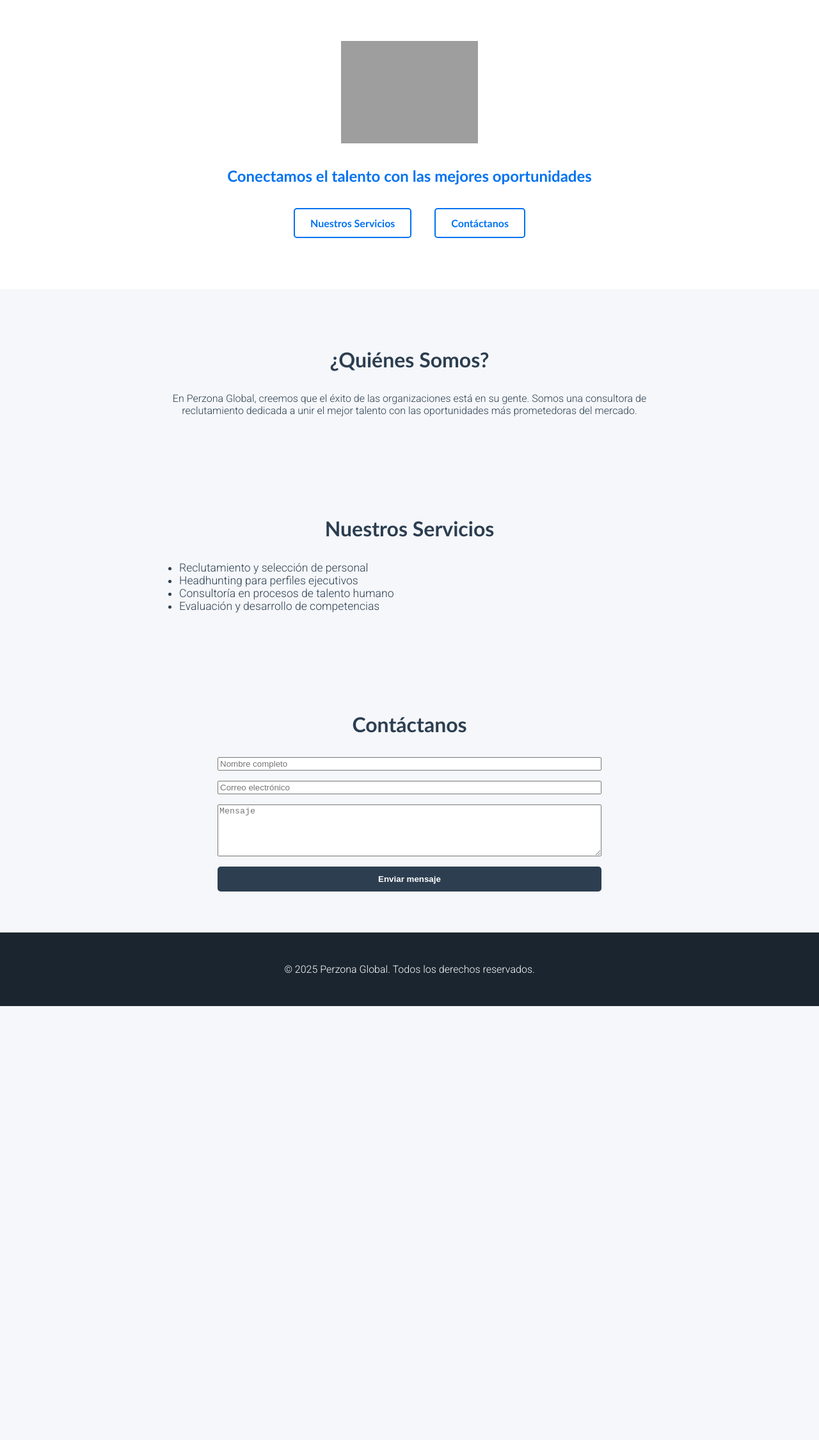
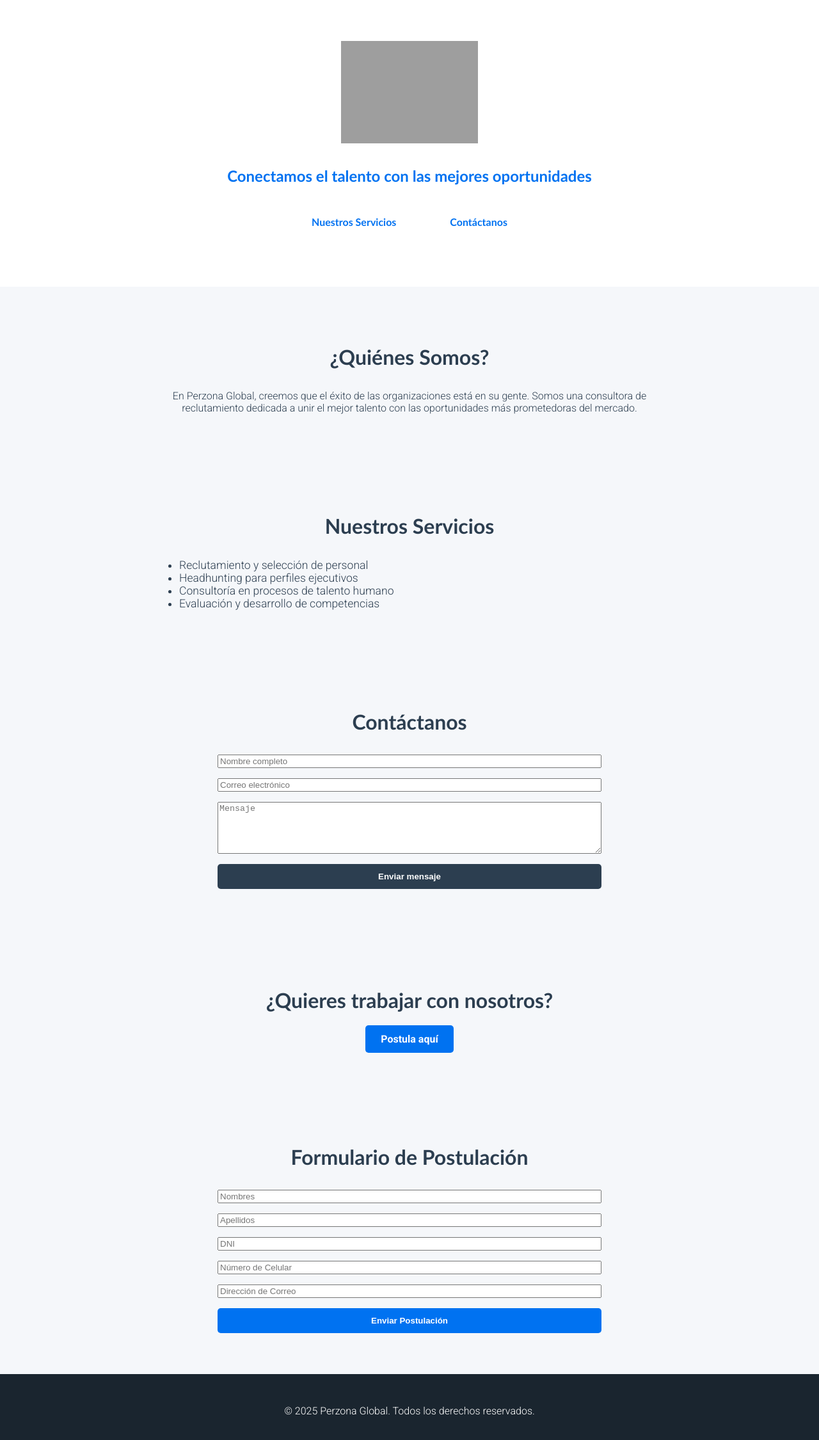
Before and after one commit to VACUDIMU/PERZONA-GLOBAL, a plain HTML site: page index.html in a window 1280 px wide. Shown: the whole page at 64% size. Before the commit the page ends 1572 px from the top, so only its background shows below. Drawn offline with Linux system fonts and the light colour scheme; grey boxes are pictures that could not be loaded.

Commit message:
Add files via upload

```diff
--- a/index.html
+++ b/index.html
@@ -1,4 +1,3 @@
-
 <!DOCTYPE html>
 <html lang="es">
 <head>
@@ -8,9 +7,9 @@
   <link href="https://fonts.googleapis.com/css2?family=Roboto:wght@300;400;500;700;900&display=swap" rel="stylesheet">
   <style>
     :root {
-      --color-principal: #0072F1;
-      --color-secundario: #00E7ED;
-      --color-acento: #2C3E50;
+  --color-principal: #0072F1; /* azul dominante */
+  --color-secundario: #00E7ED; /* celeste como acento */
+  --color-acento: #2C3E50; /* azul oscuro para títulos */
   --color-fondo: #F5F7FA;
   --color-texto: #2C3E50;
   --color-footer: #1A252F;
@@ -29,6 +28,15 @@
       font-family: 'Gill Sans MT', 'Gill Sans', Calibri, 'Trebuchet MS', sans-serif;
       font-weight: bold;
     }
+    header {
+  background-color: white;
+  color: var(--color-principal);
+  padding: 1rem 2rem;
+  display: flex;
+  justify-content: space-between;
+  align-items: center;
+  flex-wrap: wrap;
+}
     nav a {
   color: var(--color-principal);
   margin-left: 1rem;
@@ -38,8 +46,8 @@
       text-decoration: underline;
     }
     .hero {
-      background-color: white;
-      color: var(--color-principal);
+      background-color: var(--color-principal);
+      color: white;
       text-align: center;
       padding: 4rem 2rem;
     }
@@ -51,7 +59,6 @@
       color: var(--color-principal);
       text-decoration: none;
       border-radius: 5px;
-      border: 2px solid var(--color-principal);
     }
     section {
       padding: 4rem 2rem;
@@ -62,6 +69,10 @@
       font-size: 2rem;
       color: var(--color-acento);
     }
+
+
+    .prev-btn { left: 20px; }
+    .next-btn { right: 20px; }
     footer {
       background-color: var(--color-footer);
       color: white;
@@ -71,7 +82,9 @@
   </style>
 </head>
 <body>
-  <section class="hero" id="inicio">
+
+
+  <section class="hero" id="inicio" style="background-color: white; color: var(--color-principal); text-align: center; padding: 4rem 2rem;">
     <div style="margin-bottom: 2rem;">
       <img src="https://res.cloudinary.com/drmym430n/image/upload/v1751645044/c329593e-80ef-4655-babc-2a9c0fac3ba2_lbmjdv.jpg" alt="Logo Perzona Global" style="height: 160px; max-height: 20vh;">
     </div>
@@ -99,6 +112,10 @@
     </ul>
   </section>
 
+
+
+
+
   <section id="contacto">
     <h2 class="section-title">Contáctanos</h2>
     <form style="max-width: 600px; margin: auto; display: flex; flex-direction: column; gap: 1rem;">
@@ -109,8 +126,29 @@
     </form>
   </section>
 
+<section id="postulacion">
+  <h2 class="section-title">¿Quieres trabajar con nosotros?</h2>
+  <div style="text-align: center;">
+    <a href="#formularioPostulacion" style="background-color: var(--color-principal); color: white; padding: 0.75rem 1.5rem; border-radius: 5px; text-decoration: none; font-weight: bold;">Postula aquí</a>
+  </div>
+</section>
+
+<section id="formularioPostulacion">
+  <h2 class="section-title">Formulario de Postulación</h2>
+  <form action="mailto:seleccion@perzonaglobal.com" method="POST" enctype="text/plain" style="max-width: 600px; margin: auto; display: flex; flex-direction: column; gap: 1rem;">
+    <input type="text" name="Nombres" placeholder="Nombres" required>
+    <input type="text" name="Apellidos" placeholder="Apellidos" required>
+    <input type="text" name="DNI" placeholder="DNI" required>
+    <input type="tel" name="Celular" placeholder="Número de Celular" required>
+    <input type="email" name="Correo" placeholder="Dirección de Correo" required>
+    <button type="submit" style="background-color: var(--color-principal); color: white; padding: 0.75rem; border: none; border-radius: 5px; font-weight: bold; cursor: pointer;">Enviar Postulación</button>
+  </form>
+</section>
+
 <footer>
     <p>&copy; 2025 Perzona Global. Todos los derechos reservados.</p>
   </footer>
+
+
 </body>
 </html>
```
Lines whose indentation alone changed are shown as unchanged.
